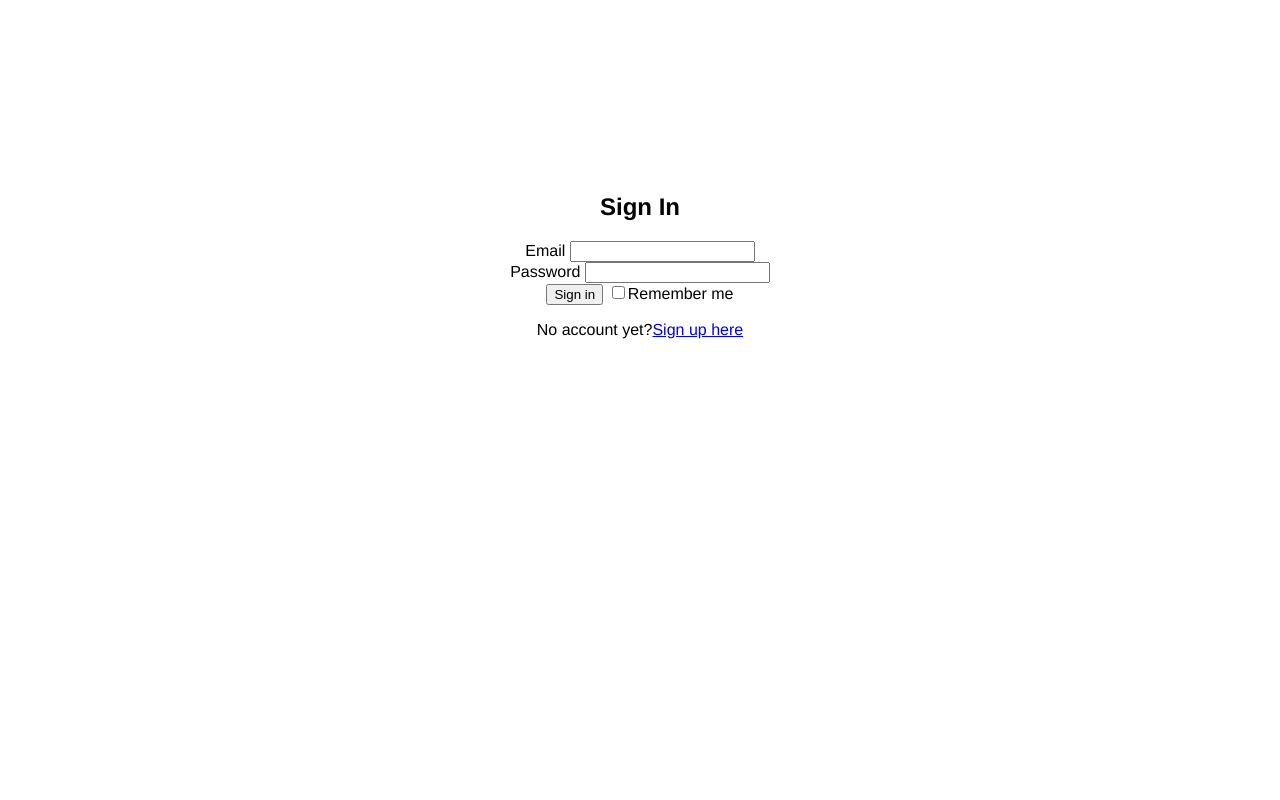
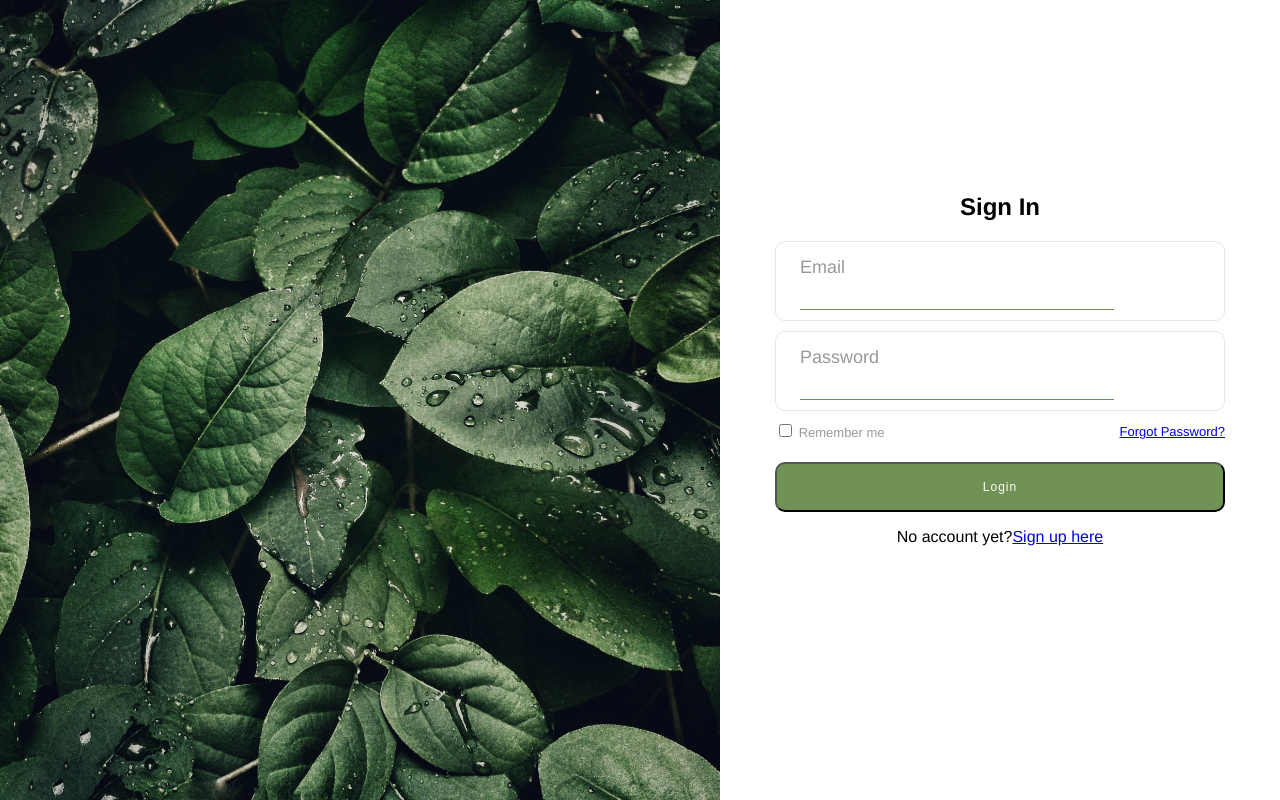
Before and after one commit to Elkeborr/Php, a PHP site: page /login.php in a window 1280 px wide. Run offline with PHP 8.4, Linux system fonts and the light colour scheme.

Commit message:
login_layout

```diff
--- a/css/style.css
+++ b/css/style.css
@@ -81,10 +81,11 @@
 }
 
 .form--login{
-  width: 50%;
+
   padding-left: 30px;
   padding-right: 30px;
   min-height: 100vh;
+  width: 560px;
   display: block;
   background: #ffff;
   padding: 173px 55px 55px 55px;
@@ -98,6 +99,7 @@
   background-position: center;
   position: relative;
   z-index: 1;
+
 }
 
 .foto--login::before {
@@ -111,3 +113,176 @@
   left: 0;
   background: rgba(0,0,0,0.1);
 }
+
+/* Login - Form */
+.form__field{
+
+    display: flex;
+    flex-wrap: wrap;
+    align-items: flex-end;
+    width: 100%;
+    height: 80px;
+    position: relative;
+    border: 1px solid #e6e6e6;
+    border-radius: 10px;
+    margin-bottom: 10px;
+  }
+
+  input {
+    outline: none;
+    border: none;
+}
+  .form__field input{
+    display: block;
+    width: 70%;
+    background: transparent;
+    font-size: 18px;
+    color: #555555;
+    line-height: 1.2;
+    padding: 0 26px;
+
+    margin-left: 24px;
+    margin-bottom: 10px;
+
+border-bottom: solid #709255 1px;
+
+    }
+
+
+    .form__field label{
+
+      font-size: 18px;
+      color: #999999;
+      line-height: 1.2;
+
+      display: block;
+      position: absolute;
+      pointer-events: none;
+      padding-left: 24px;
+      left: 0;
+      top: 15px;
+
+      -webkit-transition: all 0.4s;
+      -o-transition: all 0.4s;
+      -moz-transition: all 0.4s;
+      transition: all 0.4s;
+    }
+
+    .form__checkbox label {
+      font-size: 13px;
+      color: #999999;
+      line-height: 1.4;
+      position: relative;
+      cursor: pointer;
+    }
+
+    .form__checkbox label ::before {
+      content: "\f00c";
+      font-family: FontAwesome;
+
+      color: transparent;
+
+      display: -webkit-box;
+      display: -webkit-flex;
+      display: -moz-box;
+      display: -ms-flexbox;
+      display: flex;
+      justify-content: center;
+      align-items: center;
+      position: absolute;
+      width: 18px;
+      height: 18px;
+      border-radius: 2px;
+      background: #fff;
+      border: 1px solid #6675df;
+      left: 0;
+      top: 50%;
+      -webkit-transform: translateY(-50%);
+      -moz-transform: translateY(-50%);
+      -ms-transform: translateY(-50%);
+      -o-transform: translateY(-50%);
+      transform: translateY(-50%);
+    }
+
+  .box {
+      display: -webkit-box;
+      display: -webkit-flex;
+      display: -moz-box;
+      display: -ms-flexbox;
+      display: flex;
+      justify-content: space-between;
+      -ms-align-items: center;
+      align-items: center;
+      font-size: 13px;
+  }
+
+  .btn {
+    width: 100%;
+    display: -webkit-box;
+    display: -webkit-flex;
+    display: -moz-box;
+    display: -ms-flexbox;
+    display: flex;
+    flex-wrap: wrap;
+    justify-content: center;
+    margin-top: 20px;
+  }
+
+  .form__btn {
+    display: -webkit-box;
+    display: -webkit-flex;
+    display: -moz-box;
+    display: -ms-flexbox;
+    display: flex;
+    justify-content: center;
+    align-items: center;
+    padding: 0 20px;
+    width: 100%;
+    height: 50px;
+    border-radius: 10px;
+    background: #709255;
+    font-size: 12px;
+    color: #fff;
+    line-height: 1.2;
+
+    letter-spacing: 1px;
+
+    -webkit-transition: all 0.4s;
+    -o-transition: all 0.4s;
+    -moz-transition: all 0.4s;
+    transition: all 0.4s;
+  }
+
+  .form__btn:hover {
+    background: #333333;
+  }
+
+  @media (max-width: 992px) {
+    .form--login {
+      width: 50%;
+      padding-left: 30px;
+      padding-right: 30px;
+    }
+
+    .foto--login {
+      width: 50%;
+    }
+  }
+
+  @media (max-width: 768px) {
+    .form--login {
+      width: 100%;
+    }
+
+    .foto--login {
+      display: none;
+    }
+  }
+
+  @media (max-width: 576px) {
+    .form--login{
+      padding-left: 15px;
+      padding-right: 15px;
+      padding-top: 70px;
+    }
+  }
--- a/login.php
+++ b/login.php
@@ -60,18 +60,39 @@
 				<?php endif; ?>
 
 				<div class="form__field">
+
 					<label for="Email">Email</label>
 					<input type="text" name="email">
+
 				</div>
 				<div class="form__field">
+
 					<label for="Password">Password</label>
 					<input type="password" name="password">
 				</div>
 
-				<div class="form__field">
-					<input type="submit" value="Sign in" class="btn btn--primary">
-					<input type="checkbox" id="rememberMe"><label for="rememberMe" class="label__inline">Remember me</label>
+				<div class="box">
+				<div class="form__checkbox">
+					<input type="checkbox" id="rememberMe">
+					<label for="rememberMe" class="label__inline">Remember me</label>
 				</div>
+				<div>
+							<a href="#" class="txt1">
+								Forgot Password?
+							</a>
+						</div>
+				</div>
+
+				<div class="btn">
+						<button class="form__btn">
+							Login
+						</button>
+					</div>
+
+
+
+
+
 
 				<div>
 					<p>No account yet?<a href="register.php">Sign up here</a></p>
```
